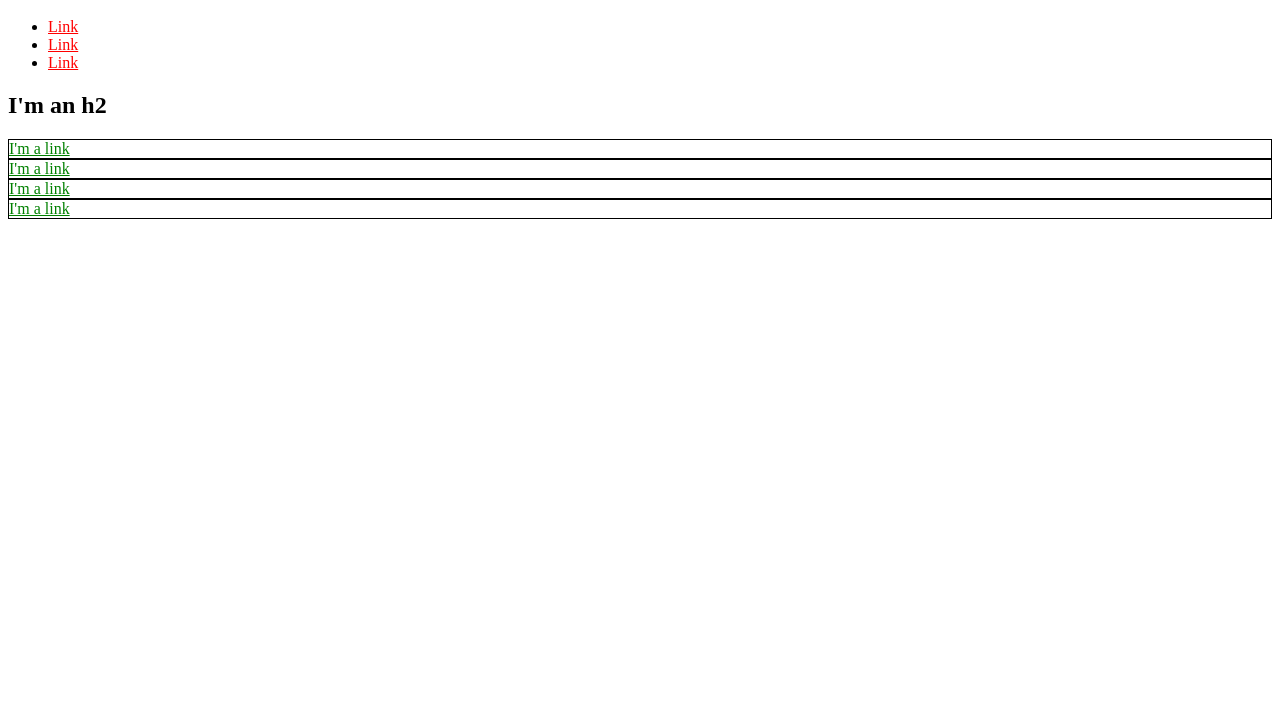
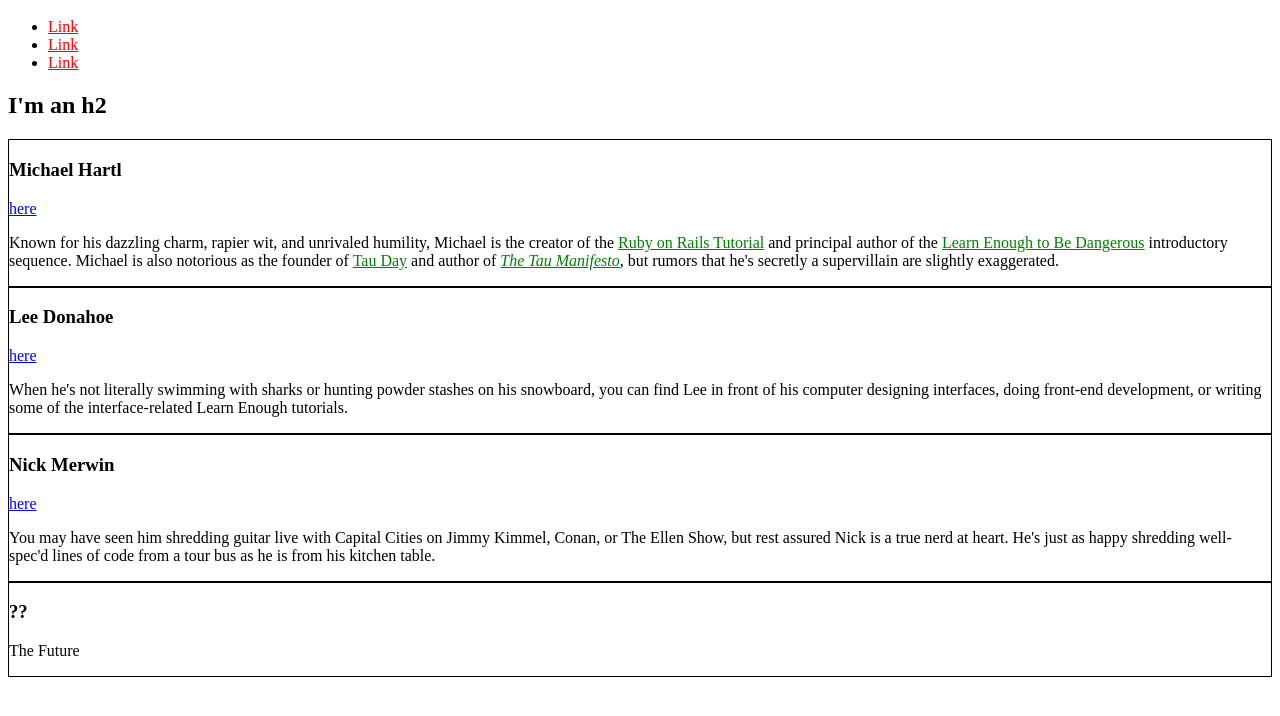
Before and after one commit to gmammadova/gmammadova.github.io, a plain HTML site: page index.html in a window 1280 px wide. Shown: the part 48-764 px from the top of the page. Drawn offline with Linux system fonts and the light colour scheme.

Commit message:
Adding extra content and organizing styles

```diff
--- a/index.html
+++ b/index.html
@@ -2,32 +2,91 @@
   <head>
     <title>Test Page: Don't Panic</title>
     <meta charset="utf-8">
+    <style >
+      /* GLOBAL STYLES*/
+      a {
+        color: red;
+      }
+
+      /*SOCIAL STYLES*/
+      a.social-link {
+        color: blue;
+      }
+
+      /*BIO STYLES*/
+      .bio-box {
+        border: 1px solid black;
+      }
+      .bio-copy a {
+        color: green;
+      }
+
+
+    </style>
   </head>
   <body>
     <h1>I'm an h1</h1>
     <ul>
       <li>
-        <a href="https://example.com/" style="color: red;">Link</a>
+        <a href="https://example.com/">Link</a>
       </li>
       <li>
-        <a href="https://example.com/" style="color: red;">Link</a>
+        <a href="https://example.com/">Link</a>
       </li>
       <li>
-        <a href="https://example.com/" style="color: red;">Link</a>
+        <a href="https://example.com/">Link</a>
       </li>
     </ul>
     <h2>I'm an h2</h2>
-    <div style="border: 1px solid black;">
-      <a href="https://example.com/" style="color: green;">I'm a link</a>
+    <div class="bio-box">
+      <h3>Michael Hartl</h3>
+      <a href="https://twitter.com/mhartl" class="social-link">here</a>
+      <div class="bio-copy">
+        <p>
+          Known for his dazzling charm, rapier wit, and unrivaled humility,
+          Michael is the creator of the
+          <a href="https://www.railstutorial.org/">Ruby on Rails
+          Tutorial</a> and principal author of the
+          <a href="https://learnenough.com/">
+          Learn Enough to Be Dangerous</a> introductory sequence. Michael
+          is also notorious as the founder of
+          <a href="http://tauday.com/">Tau Day</a> and author of
+          <a href="http://tauday.com/tau-manifesto"><em>The Tau
+          Manifesto</em></a>, but rumors that he's secretly a supervillain
+          are slightly exaggerated.
+        </p>
     </div>
-    <div style="border: 1px solid black;">
-      <a href="https://example.com/" style="color: green;">I'm a link</a>
+
     </div>
-    <div style="border: 1px solid black;">
-      <a href="https://example.com/" style="color: green;">I'm a link</a>
+    <div class="bio-box">
+      <h3>Lee Donahoe</h3>
+      <a href="https://twitter.com/leedonahoe" class="social-link">here</a>
+      <div class="bio-copy">
+        <p>
+          When he's not literally swimming with sharks or hunting powder stashes on
+          his snowboard, you can find Lee in front of his computer designing
+          interfaces, doing front-end development, or writing some of the
+          interface-related Learn Enough tutorials.
+        </p>
+      </div>
     </div>
-    <div style="border: 1px solid black;">
-      <a href="https://example.com/" style="color: green;">I'm a link</a>
+    <div class="bio-box">
+      <h3>Nick Merwin</h3>
+      <a href="https://twitter.com/nickmerwin" class="social-link">here</a>
+      <div class="bio-copy">
+        <p>
+          You may have seen him shredding guitar live with Capital Cities on Jimmy
+          Kimmel, Conan, or The Ellen Show, but rest assured Nick is a true nerd at
+          heart. He's just as happy shredding well-spec'd lines of code from a tour
+          bus as he is from his kitchen table.
+        </p>
+      </div>
+    </div>
+    <div class="bio-box">
+      <h3>??</h3>
+      <p>
+        The Future
+      </p>
     </div>
   </body>
 </html>
```
